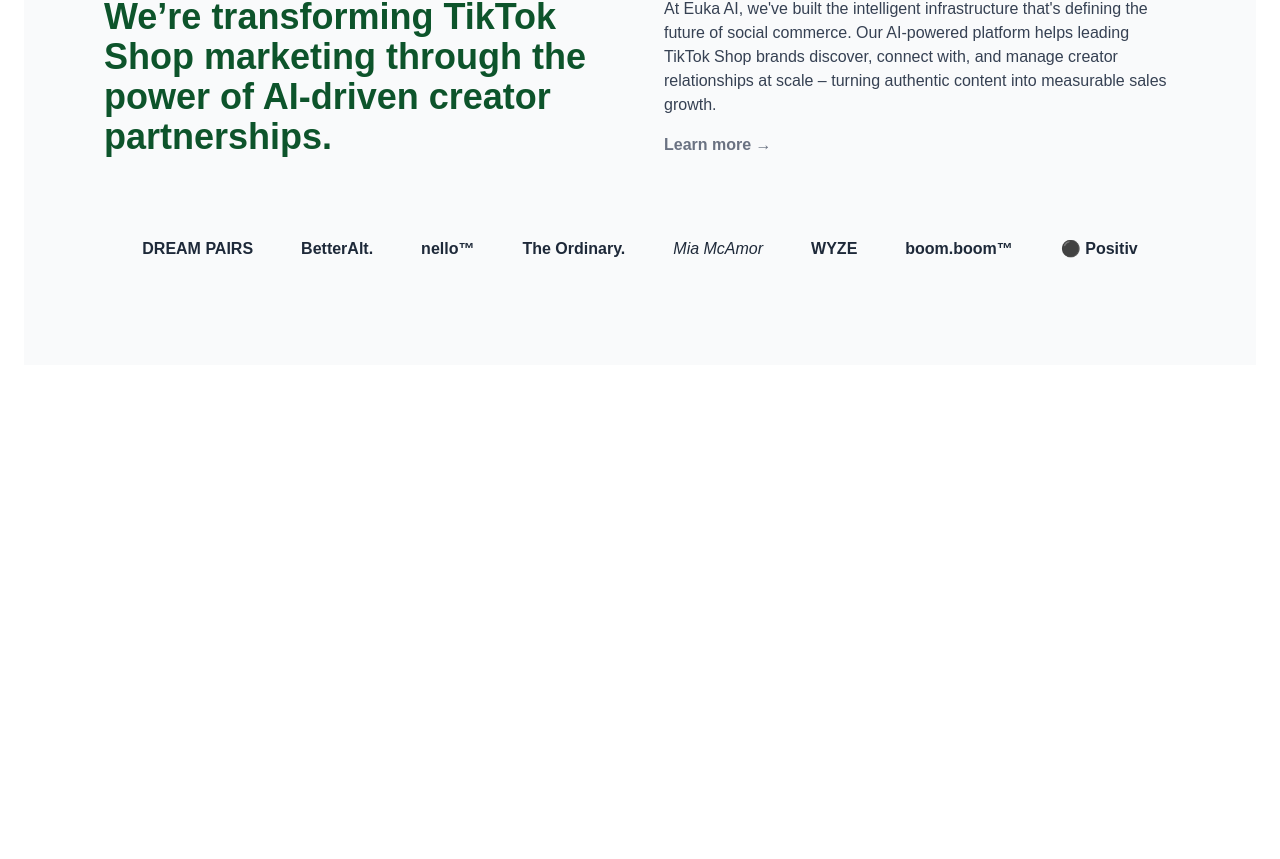
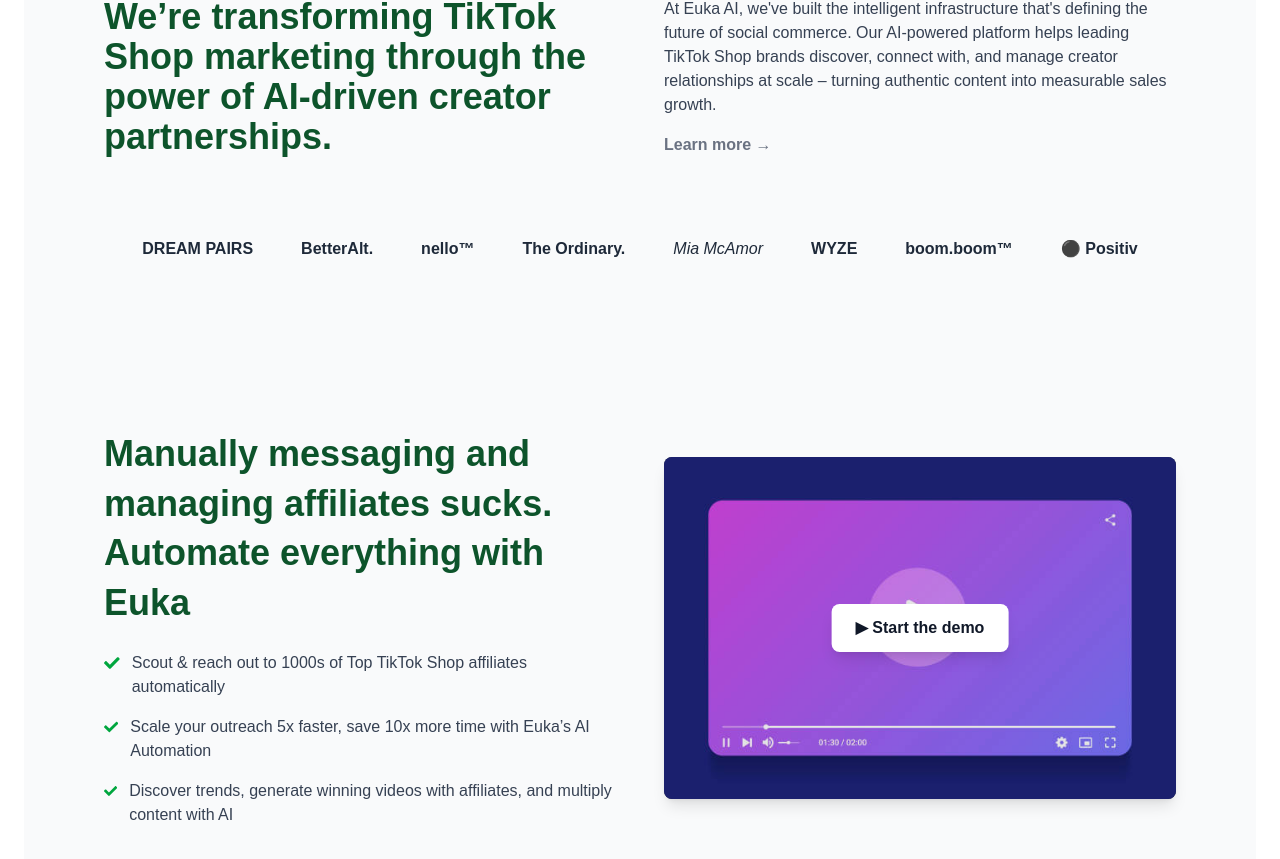
Before and after one commit to TayyabFT/NewFreelancingWeb, a Next.js app: page / in a window 1280 px wide. Shown: the part 891-1750 px from the top of the page. Before the commit the page ends 1280 px from the top, so only its background shows below. Built offline with nearby package versions, Linux system fonts and the light colour scheme.

Commit message:
add automation image

```diff
--- a/src/app/page.js
+++ b/src/app/page.js
@@ -1,3 +1,4 @@
+import AutomationSection from '@/components/landing/AutomationSection'
 import HeroSection from '@/components/landing/HeroSection'
 import PartnershipSection from '@/components/landing/PartnershipSection'
 import Navbar from '@/components/shared/Navbar'
@@ -10,6 +11,7 @@
     <Navbar/>
     <HeroSection/>
     <PartnershipSection/>
+    <AutomationSection/>
     </div>
 
     </>
--- /dev/null
+++ b/src/components/landing/AutomationSection.jsx
@@ -0,0 +1,60 @@
+import Image from "next/image";
+import { FaCheck } from "react-icons/fa";
+import videoimg from "@/assets/images/videoimg.png";
+export default function AutomationSection() {
+  return (
+    <div className="bg-gray-50 py-16 px-6 md:px-20">
+      <div className="max-w-6xl mx-auto grid md:grid-cols-2 gap-12 items-center">
+        {/* Left Section */}
+        <div>
+          <h2 className="text-3xl md:text-4xl font-bold text-green-900 leading-snug">
+            Manually messaging and managing affiliates sucks. <br />
+            Automate everything with Euka
+          </h2>
+
+          <ul className="mt-6 space-y-4">
+            <li className="flex items-start space-x-3">
+              <FaCheck className="text-green-600 mt-1" />
+              <span className="text-gray-700">
+                Scout & reach out to 1000s of Top TikTok Shop affiliates
+                automatically
+              </span>
+            </li>
+            <li className="flex items-start space-x-3">
+              <FaCheck className="text-green-600 mt-1" />
+              <span className="text-gray-700">
+                Scale your outreach 5x faster, save 10x more time with Euka’s AI
+                Automation
+              </span>
+            </li>
+            <li className="flex items-start space-x-3">
+              <FaCheck className="text-green-600 mt-1" />
+              <span className="text-gray-700">
+                Discover trends, generate winning videos with affiliates, and
+                multiply content with AI
+              </span>
+            </li>
+          </ul>
+        </div>
+
+        {/* Right Section */}
+        <div className="relative">
+          <div className="bg-gray-900 rounded-lg shadow-lg overflow-hidden">
+            <Image
+              src={videoimg} // Change to the actual image path
+              alt="Euka AI Dashboard"
+              width={600}
+              height={350}
+              className="opacity-90"
+            />
+          </div>
+
+          {/* Demo Button */}
+          <button className="absolute top-1/2 left-1/2 transform -translate-x-1/2 -translate-y-1/2 bg-white px-6 py-3 flex items-center gap-2 rounded-lg shadow-lg text-gray-900 font-semibold hover:bg-gray-200 transition">
+            ▶ Start the demo
+          </button>
+        </div>
+      </div>
+    </div>
+  );
+}
```
Also changed, not shown: src/assets/images/videoimg.png (added).
